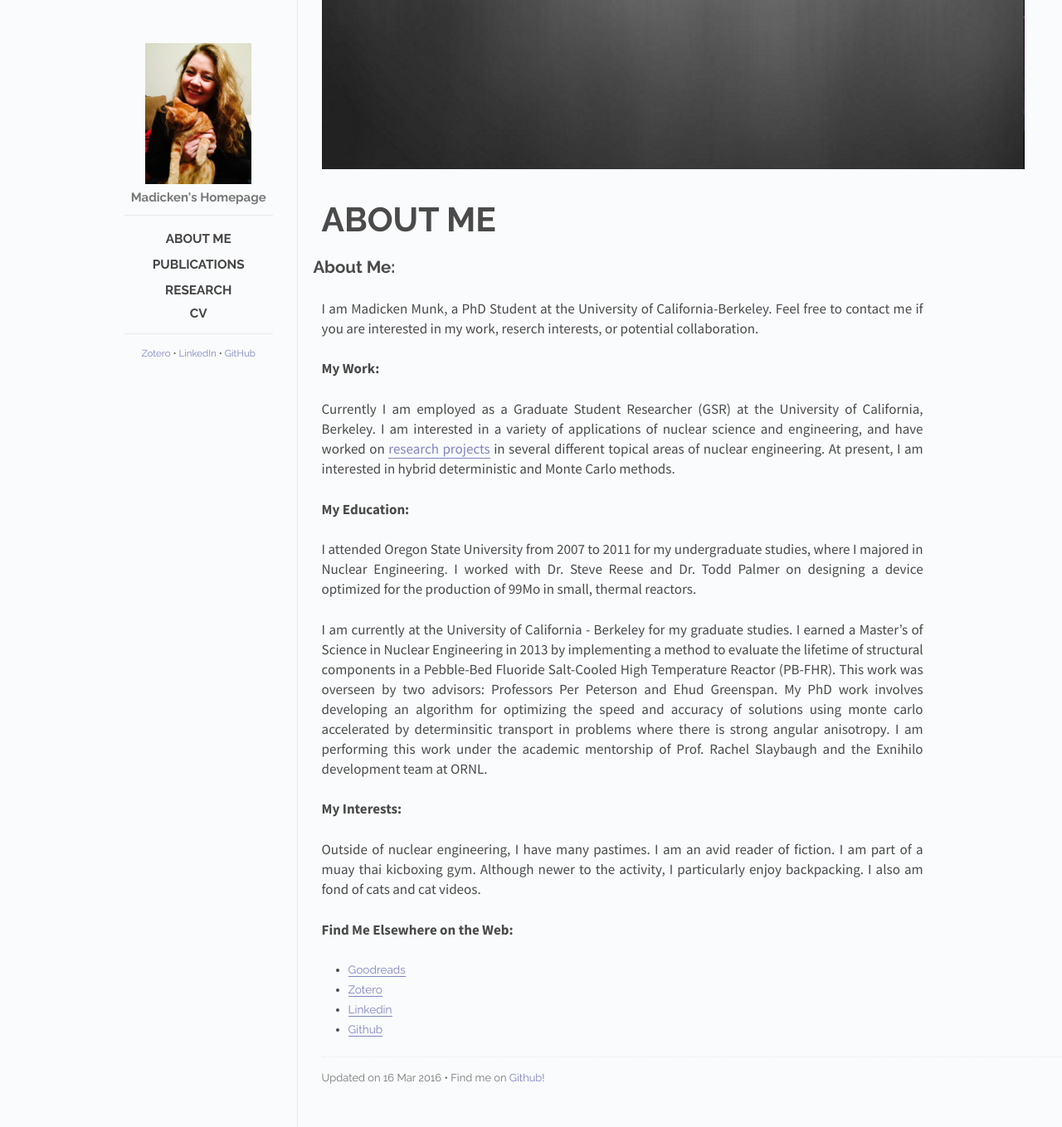
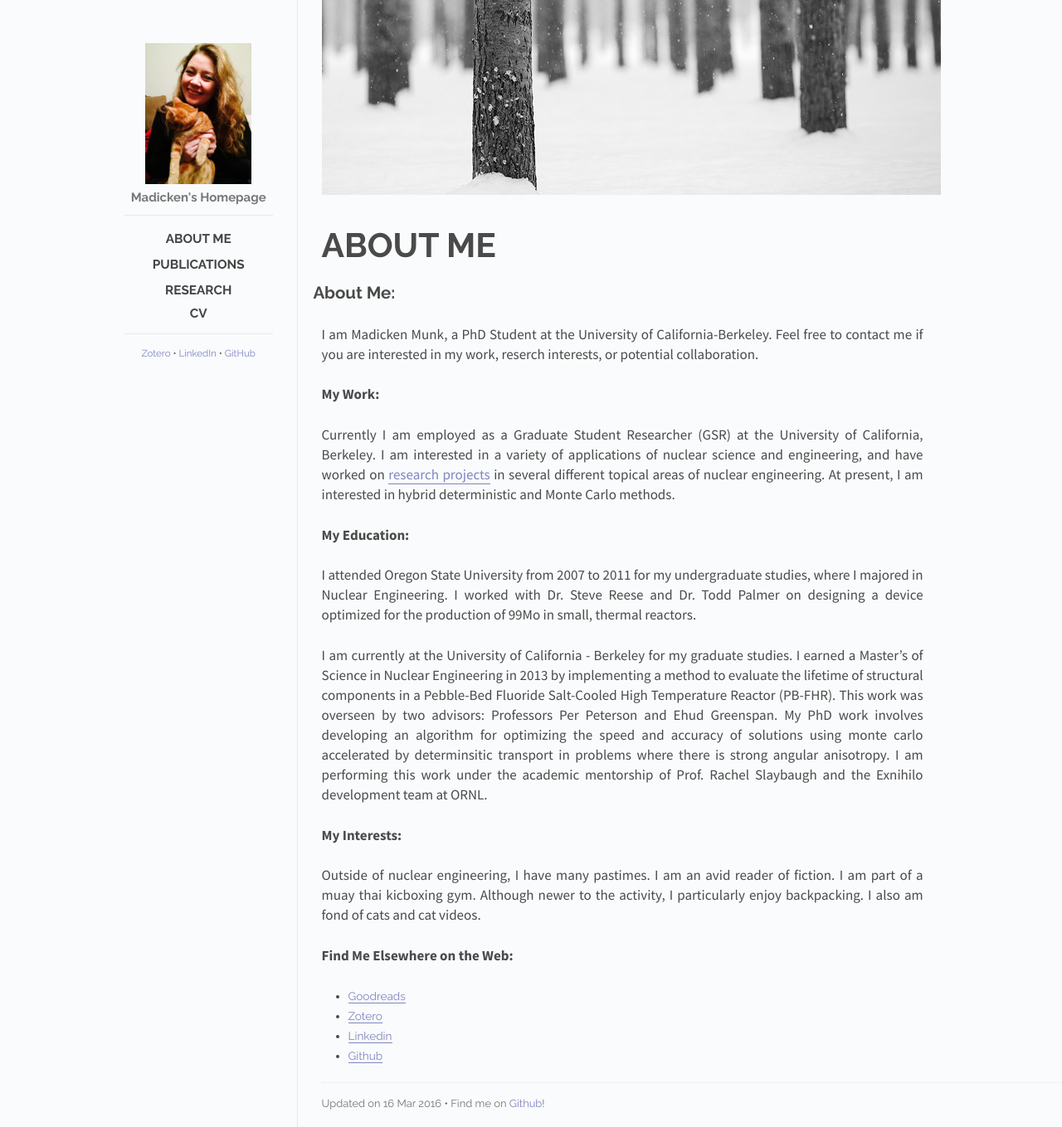
Before and after one commit to munkm/munkm.github.io, a Jekyll site: the page built from _posts/2014-10-29-aboutme.md, in a window 1280 px wide. Shown: the whole page at 83% size. Built offline with Jekyll 4.4.1, drawn with Linux system fonts in a browser that asks for light colours.

Commit message:
changing home image to snow since i like that

```diff
--- a/_posts/2014-10-29-aboutme.md
+++ b/_posts/2014-10-29-aboutme.md
@@ -1,7 +1,7 @@
 ---
 layout: post
 title: About Me
-cover: kittenparty.jpeg
+cover: treesnow.jpg
 date:   2016-03-16
 categories: posts
 ---
```
Also changed, not shown: images/treesnow.jpg (added).
